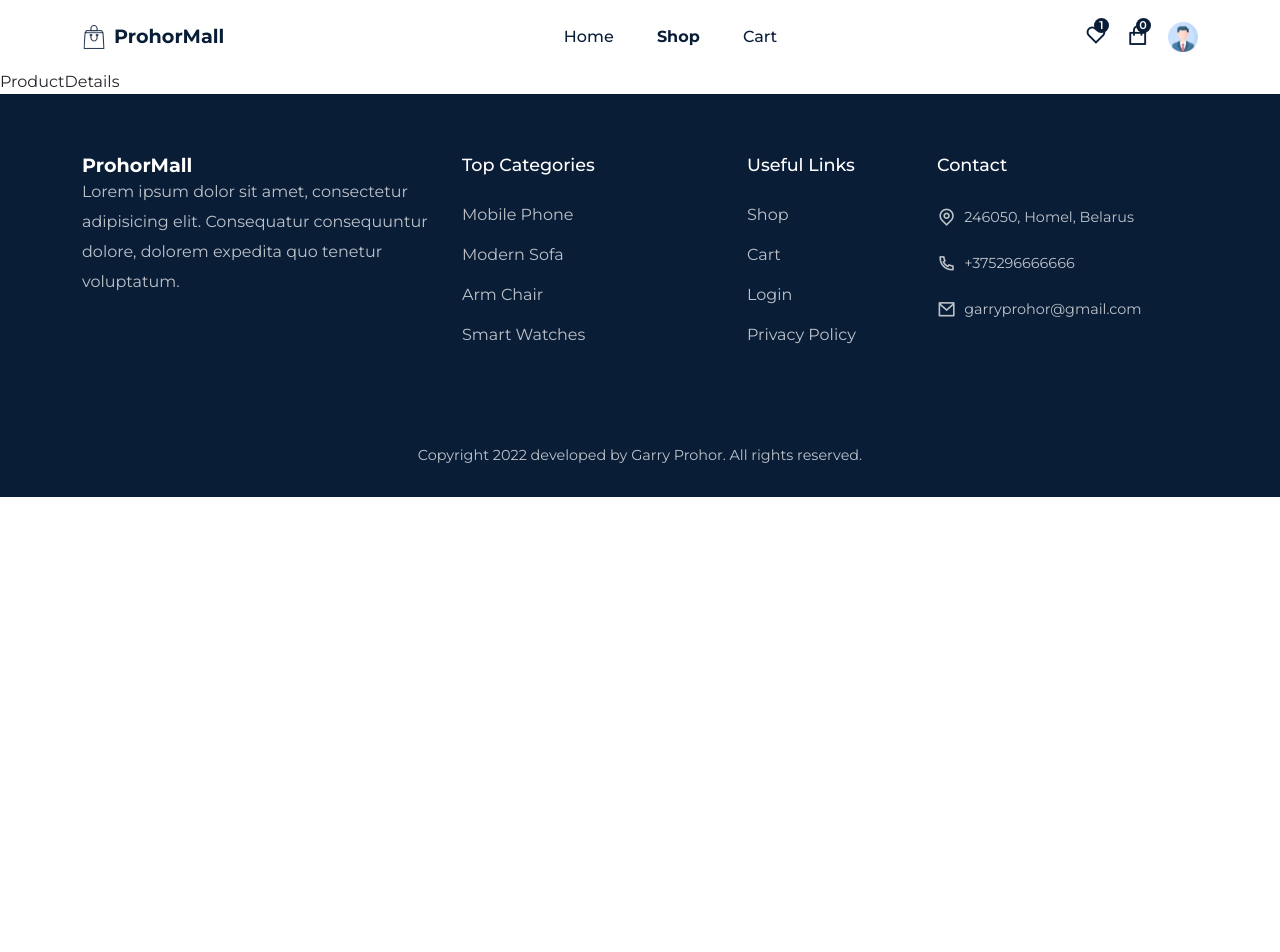
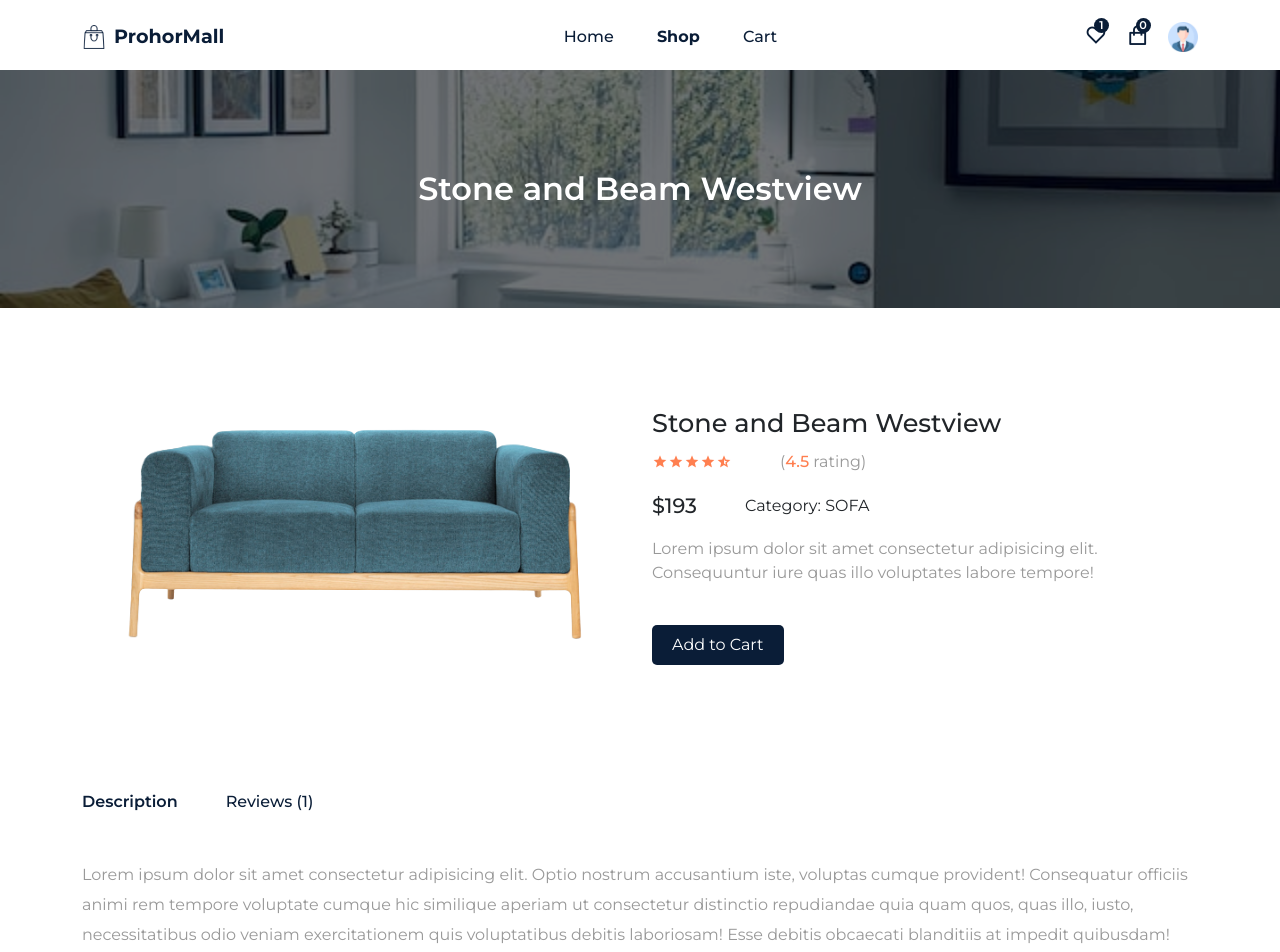
Before and after one commit to GarryProhor/mall-begin, a React (Create React App) app: page /shop/01 in a window 1280 px wide. Shown: the top 952 px of the page. Before the commit the page ends 800 px from the top, so only its background shows below. Built offline with nearby package versions, Linux system fonts and the light colour scheme.

Commit message:
show product details

```diff
--- a/src/pages/ProductDetails/ProductDetails.css
+++ b/src/pages/ProductDetails/ProductDetails.css
@@ -0,0 +1,72 @@
+.product__details{
+    margin-top: 100px;
+}
+.product__details h2{
+    font-size: 1.6rem;
+    margin-bottom: 10px;
+}
+.product__rating span i{
+    color: coral;
+}
+.product__details p span{
+    color: coral;
+    font-weight: 500;
+}
+.product__price{
+    font-size: 1.3rem;
+    font-weight: 500;
+}
+.tab__wrapper {
+    color: var(--primary-color);
+    font-weight: 500;
+    font-size: 1rem;
+    cursor: pointer;
+}
+.active__tab{
+    font-weight: 600;
+}
+.tab__content p{
+    line-height: 30px;
+}
+.review__wrapper ul li span{
+    color: coral;
+    font-weight: 600;
+}
+.review__wrapper ul li p{
+    margin-top: 10px;
+}
+.review__form{
+    width: 70%;
+    margin: 50px auto auto;
+}
+.review__form h4{
+    font-size: 1.2rem;
+    font-weight: 600;
+    margin-bottom: 30px;
+}
+.form__group input, .form__group textarea{
+    width: 100%;
+    border: 1px solid var(--primary-color);
+    border-radius: 5px;
+    padding: 8px 20px;
+}
+.form__group input:focus,
+.form__group textarea:focus{
+    outline: none;
+}
+.form__group{
+    margin-bottom: 30px;
+}
+.form__group span{
+    display: flex;
+    align-items: center;
+    column-gap: 5px;
+    color: coral;
+    font-weight: 600;
+    cursor: pointer;
+}
+.related__title{
+    font-size: 1.2rem;
+    font-weight: 600;
+    margin-top: 30px;
+}
--- a/src/pages/ProductDetails/index.jsx
+++ b/src/pages/ProductDetails/index.jsx
@@ -1,11 +1,132 @@
-import React from 'react';
+import React, {useRef, useState} from 'react';
 import './ProductDetails.css';
+import Helmet from "../../components/Helmet";
+import CommonSection from "../../components/UI/CommonSection";
+import {Col, Container, Row} from "reactstrap";
+import {useParams} from "react-router-dom";
+import products from "../../assets/data/products";
+import {motion} from "framer-motion";
+import Products from "../../components/UI/Products";
+
 
 const ProductDetails = () => {
+    const [rating, setRating] = useState(null);
+    const [tab, setTab] = useState('desc');
+
+    const reviewUser = useRef('');
+    const reviewMsg = useRef('');
+
+
+    const {id} = useParams();
+
+    const product = products.find(item => item.id === id);
+
+    const {imgUrl, productName, price, avgRating, reviews, description, shortDesc, category} = product;
+    const relatedProducts = products.filter(item => item.category === category);
+
+    const submitHandler = (e) => {
+        e.preventDefault();
+
+        const reviewUserName = reviewUser.current.value;
+        const reviewUserMsg = reviewMsg.current.value;
+    }
     return (
-        <div>
-            ProductDetails
-        </div>
+        <Helmet title={productName}>
+            <CommonSection title={productName}/>
+
+            <section className='pt-0'>
+                <Container>
+                    <Row>
+                        <Col lg='6'>
+                            <img src={imgUrl} alt={productName}/>
+                        </Col>
+                        <Col lg='6'>
+                            <div className='product__details'>
+                                <h2>{productName}</h2>
+                                <div className='product__rating d-flex align-items-center gap-5 mb-3'>
+                                    <div>
+                                        <span><i className='ri-star-s-fill'></i></span>
+                                        <span><i className='ri-star-s-fill'></i></span>
+                                        <span><i className='ri-star-s-fill'></i></span>
+                                        <span><i className='ri-star-s-fill'></i></span>
+                                        <span><i className='ri-star-half-s-line'></i></span>
+                                    </div>
+                                    <p>(<span>{avgRating}</span> rating)</p>
+                                </div>
+                                <div className='d-flex align-items-center gap-5'>
+                                    <span className='product__price'>${price}</span>
+                                    <span>Category: {category.toUpperCase()}</span>
+                                </div>
+                                <p className='mt-3'>{shortDesc}</p>
+                                <motion.button whileTap={{scale: 1.2}} className='buy__btn'>Add to Cart</motion.button>
+                            </div>
+                        </Col>
+                    </Row>
+                </Container>
+            </section>
+            <section>
+                <Container>
+                    <Row>
+                        <Col lg='12'>
+                            <div className='tab__wrapper d-flex align-items-center gap-5'>
+                                <h6 className={`${tab === 'desc'?'active__tab':''}`}
+                                onClick={()=>setTab('desc')}>
+                                    Description
+                                </h6>
+                                <h6 className={`${tab === 'rev'?'active__tab':''}`}
+                                onClick={()=>setTab('rev')}>
+                                    Reviews ({reviews.length})
+                                </h6>
+                            </div>
+                            {
+                                tab === 'desc' ? (
+                                    <div className='tab__content mt-5'>
+                                        <p>{description}</p>
+                                    </div>
+                                ) : (<div className='product__review mt-5'>
+                                    <div className='review__wrapper'>
+                                        <ul>
+                                            {
+                                                reviews.map((item, index) =>(
+                                                    <li key={index} className='mt-4'>
+                                                        <h6>Garry Prohor</h6>
+                                                        <span>{item.rating} (rating)</span>
+                                                        <p>{item.text}</p>
+                                                    </li>
+                                                ))
+                                            }
+                                        </ul>
+                                        <div className='review__form'>
+                                            <h4>Leave your experience</h4>
+                                            <form action='' onSubmit={submitHandler}>
+                                                <div className='form__group'>
+                                                    <input type='text' placeholder='Enter name' ref={reviewUser}/>
+                                                </div>
+                                                <div className='form__group d-flex align-items-center gap-5'>
+                                                   <span onClick={()=>setRating(1)}>1<i className='ri-star-s-fill'></i></span>
+                                                   <span onClick={()=>setRating(2)}>2<i className='ri-star-s-fill'></i></span>
+                                                   <span onClick={()=>setRating(3)}>3<i className='ri-star-s-fill'></i></span>
+                                                   <span onClick={()=>setRating(4)}>4<i className='ri-star-s-fill'></i></span>
+                                                   <span onClick={()=>setRating(5)}>5<i className='ri-star-s-fill'></i></span>
+                                                </div>
+                                                <div className='form__group'>
+                                                    <textarea ref={reviewMsg} rows={4} type='text' placeholder='Review Message...'/>
+                                                </div>
+                                                <motion.button whileTap={{scale: 1.2}} type='submit' className='buy__btn'>Submit</motion.button>
+                                            </form>
+                                        </div>
+                                    </div>
+                                </div>)
+                            }
+                        </Col>
+                        <Col lg='12' className='mt-5'>
+                            <h2 className='related__title'>You might also like</h2>
+                        </Col>
+                        <Products data={relatedProducts} />
+                    </Row>
+                </Container>
+            </section>
+        </Helmet>
     );
 };
 
--- a/src/pages/Shop/index.jsx
+++ b/src/pages/Shop/index.jsx
@@ -98,7 +98,7 @@ const Shop = () => {
                     <Row>
                         {
                             productsData.length === 0 ? (
-                                <h1>No products are found!</h1>
+                                <h1 className='text-center fs-4'>No products are found!</h1>
                             ) : (
                                 <Products data={productsData} />
                             )
```
